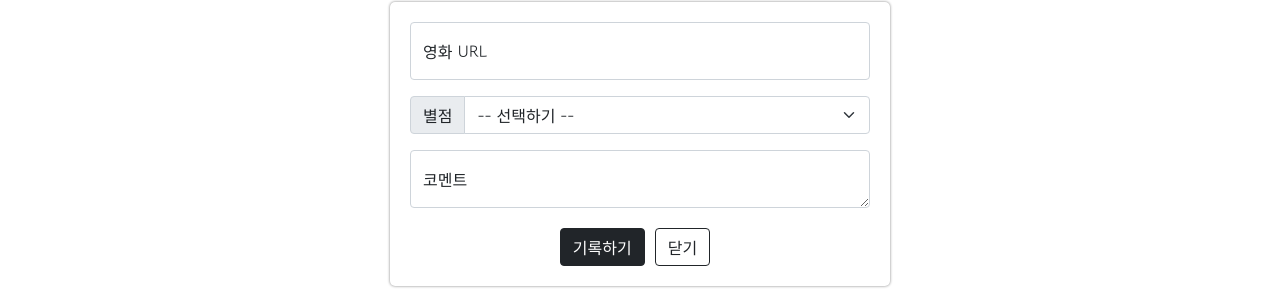
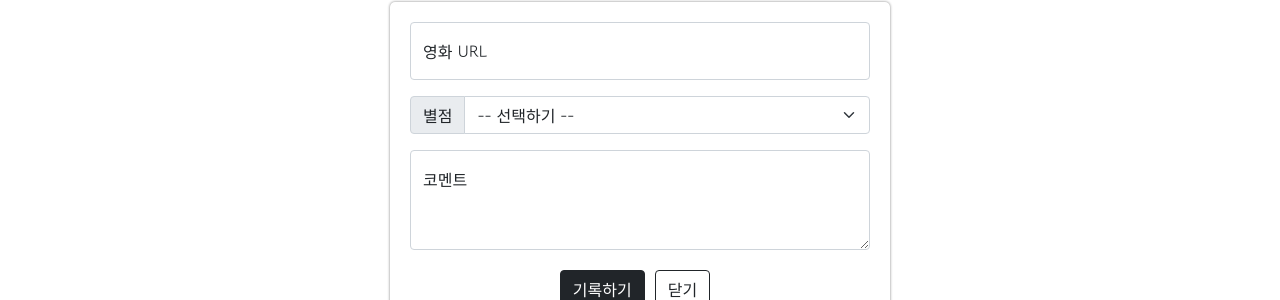
Before and after one commit to 2017250297-choi/mypage, a plain HTML site: page index.html in a window 1280 px wide. Shown: the part 268-568 px from the top of the page. Drawn offline with nearby package versions, Linux system fonts and the light colour scheme.

Commit message:
Update index.html

```diff
--- a/index.html
+++ b/index.html
@@ -109,7 +109,7 @@
             </select>
           </div>
         <div class="form-floating">
-            <textarea class="form-control" placeholder="Leave a comment here" id="floatingTextarea"></textarea>
+            <textarea class="form-control" placeholder="Leave a comment here" id="floatingTextarea" style="height: 100px"></textarea>
             <label for="floatingTextarea">코멘트</label>
         </div>
         <div class="mybtn">
```
